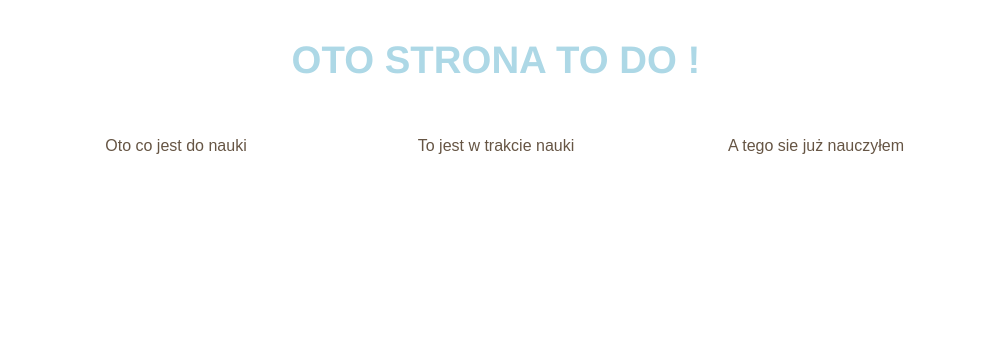
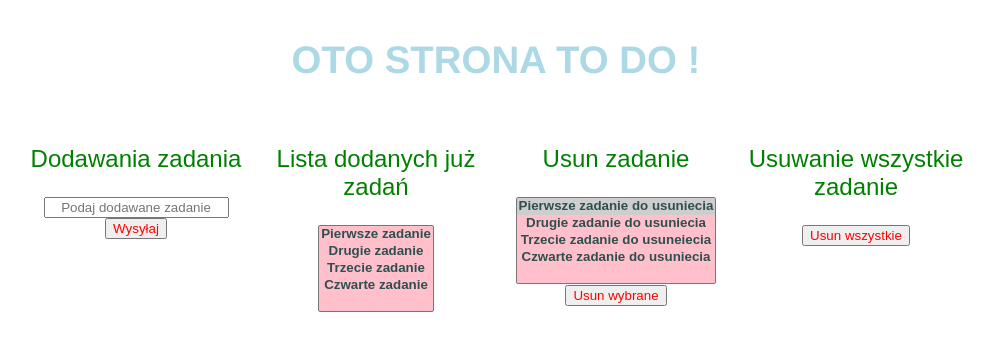
Before and after one commit to seilvir/todo-js, a website: page src/index.html in a window 1280 px wide. Shown: the whole page, without its empty margins (144-1138 px from the left). Drawn offline with Linux system fonts and the light colour scheme.

Commit message:
css i htmls

```diff
--- a/src/index.html
+++ b/src/index.html
@@ -15,15 +15,48 @@
 <body>
     <h1><P id="tytul_gora">OTO STRONA TO DO !</P></h1>
     <div class="container_12 clearfix">
-        <div class="container_12 grid_4">
-        <p>Oto co jest do nauki</p>
+        <div class="container_12 grid_3">
+        <form class="formularz" action ="index.html">
+            <p id="naglowki_zadan">Dodawania zadania</p>
+            <input type="text" placeholder="Podaj dodawane zadanie"/>
+            <input type="submit" value="Wysyłaj"/>
+        </form>
         </div>
-        <div class="container_12 grid_4">
-        <p>To jest w trakcie nauki</p>
+        <div class="container_12 grid_3">
+        <div id="list_todo_form">
+            <p id="naglowki_zadan">Lista dodanych już zadań</p>
+        <form class="formularz" action ="index.html">
+                <select name="zrobione_zadania" size="5">
+                    <option value="pierwsze"  /> Pierwsze zadanie</option>
+                    <option value="drugie" /> Drugie zadanie</option>
+                    <option value="trzecie" /> Trzecie zadanie</option>
+                    <option value="czwarte" />Czwarte zadanie</option>
+                </select>
+            </p>
+        </form>
+            </div>
+
         </div>
-        <div class="container_12 grid_4">
-        <p>A tego sie już nauczyłem</p>
+        <div class="container_12 grid_3">
+            <p id="naglowki_zadan">Usun zadanie</p>
+        <form class="formularz" action ="index.html">
+					<select name="do_usuniecia_zadania" size="5" multiple="multiple">
+						<option value="pierwsze" selected="selected" /> Pierwsze zadanie do usuniecia</option>
+						<option value="drugie" /><p id="omg">Drugie zadanie do usuniecia</p></option>
+						<option value="trzecie" /> Trzecie zadanie do usuneiecia</option>
+                        <option value="czwarte" />Czwarte zadanie do usuniecia</option>
+                        <input type="submit" value="Usun wybrane"/>
+                    </select>
+			</form>
+
         </div>
+        <div class="container_12 grid_3">
+            <p id="naglowki_zadan">Usuwanie wszystkie zadanie</p>
+        <form class="formularz" action="index.html">
+				<input type="submit" value="Usun wszystkie"/>
+			</form>
+        </div>
+
     </div>
     </body>
 </body>
--- a/src/style.css
+++ b/src/style.css
@@ -1,6 +1,6 @@
 * {
     font-family: Arial, Verdana, sans-serif;
-    color: #665544;
+    color: red;
     text-align: center;}
    #nav, #feature, .article, #footer {
     background-color: #efefef;
@@ -18,10 +18,38 @@ body {font font-family: Arial, "Helvetica Neue", Helvetica, sans-serif;
     width: 90%;
     margin: 0 auto;
     min-width: 960px;
+    font-size: 100%;
 }
 
+#naglowki_zadan { font-family: fantasy, Helvetica, sans-serif;
+  color: green;
+  text-align: center;
+ font-size: 150%;
+}
+textarea.formularz{
+  width: 250px;
+  height: 5em;
+  color:dark;
+  font-size: medium;
+  max-width: 120%;
 
+}
+option {
+  font-weight: bold;
+  font-language-override: initial;
+  color:darkslategray;
+}
 
+select {
+  font-weight: bold;
+  font-language-override: initial;
+  background: pink;
+  color:darkslategray;
+
+}
+#omg {
+  color:orange;
+}
 #tytul_gora{
     color:lightblue;
     font-size: larger;
```
